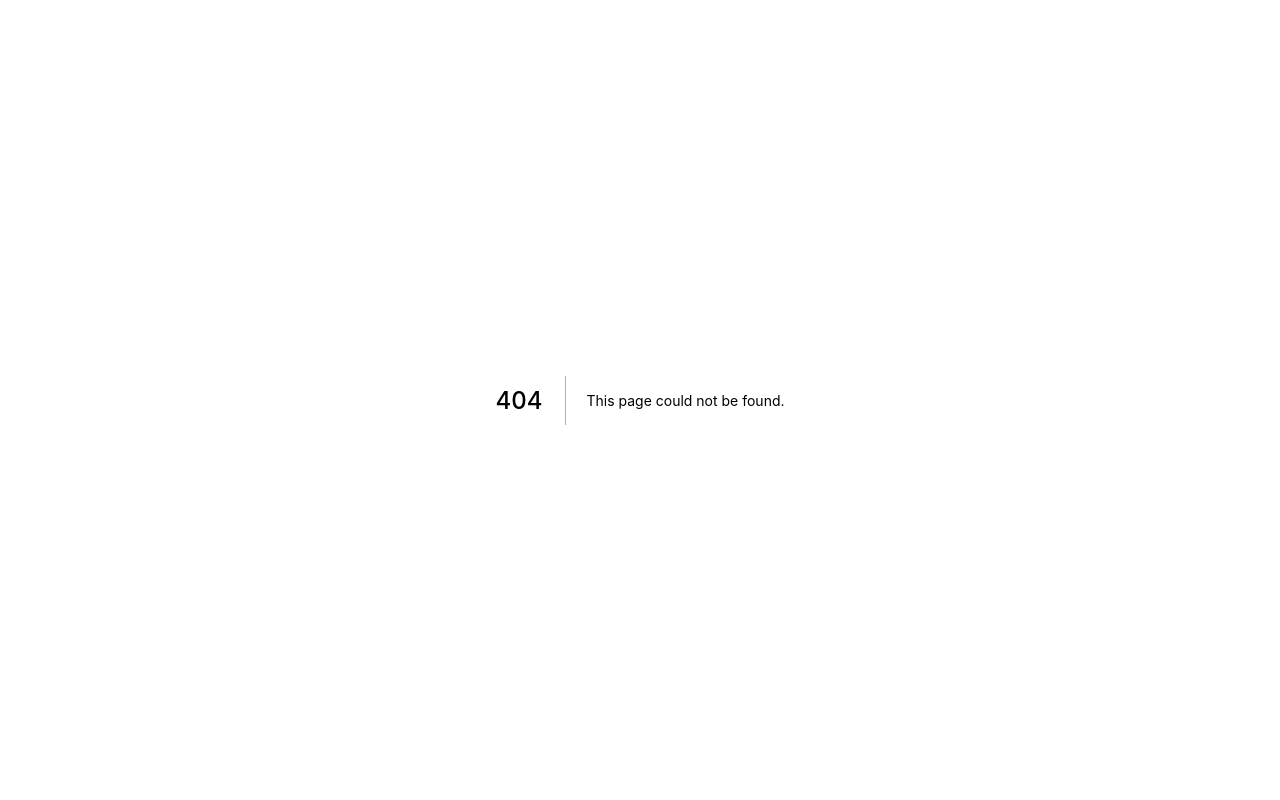
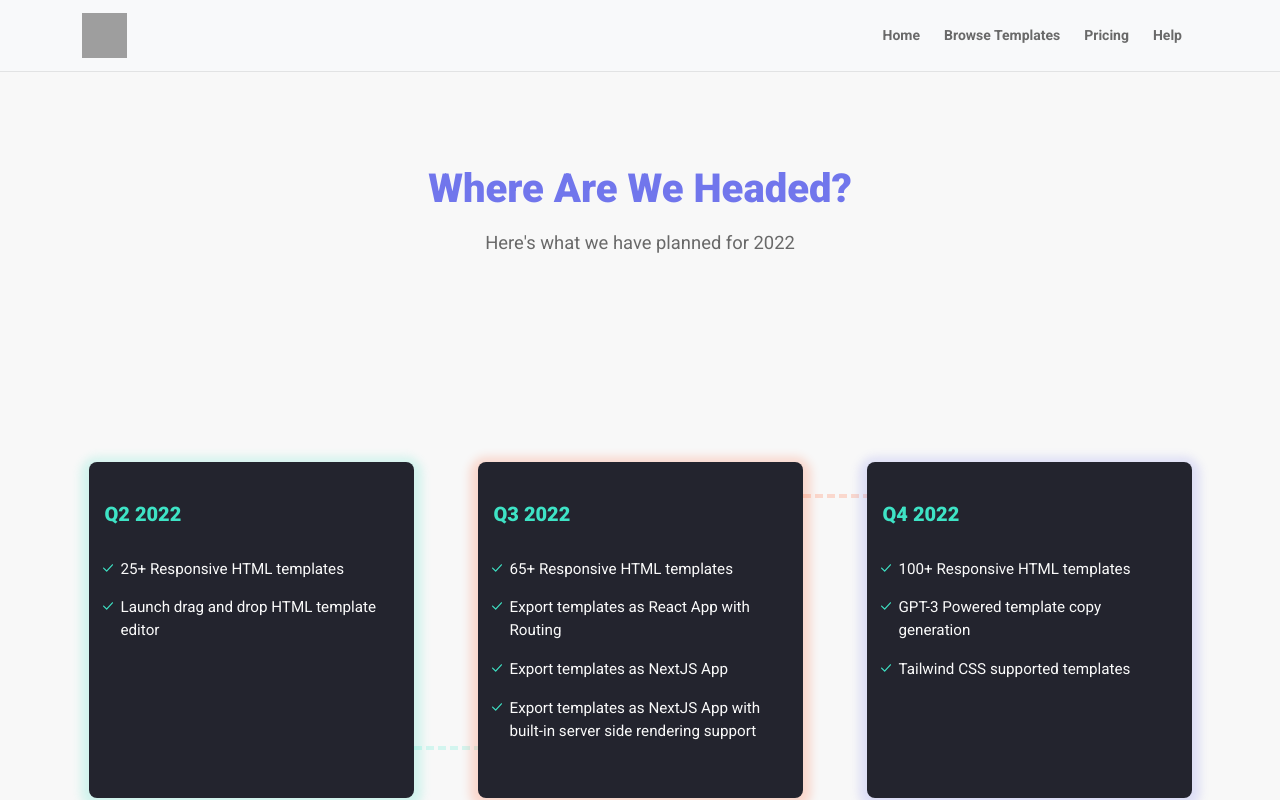
Before and after one commit to rrttalv/ezylanding-template-portal, a Next.js app: page /roadmap in a window 1280 px wide. Before the commit this address had no page. Shown: the top 800 px of the page. Built offline with nearby package versions, Linux system fonts and the light colour scheme; grey boxes are pictures that could not be loaded.

Commit message:
added roadmap page init

```diff
--- /dev/null
+++ b/pages/roadmap/index.js
@@ -0,0 +1,116 @@
+import Link from 'next/link'
+import { useState } from 'react'
+import Check from '../../assets/check.svg'
+import Layout from '../../components/Layout'
+
+const Roadmap = (props) => {
+
+  const [content] = useState([
+    {
+      title: 'Q2 2022',
+      className: 'connected bottom',
+      id: 'q2-2022',
+      goals: [
+        {
+          text: '25+ Responsive HTML templates',
+          hit: false,
+        },
+        {
+          text: 'Launch drag and drop HTML template editor',
+          hit: false,
+        }
+      ]
+    },
+    {
+      title: 'Q3 2022',
+      className: 'connected top',
+      id: 'q3-2022',
+      goals: [
+        {
+          text: '65+ Responsive HTML templates',
+          hit: false,
+        },
+        {
+          text: 'Export templates as React App with Routing',
+          hit: false,
+        },
+        {
+          text: 'Export templates as NextJS App',
+          hit: false,
+        },
+        {
+          text: 'Export templates as NextJS App with built-in server side rendering support',
+          hit: false,
+        }
+      ]
+    },
+    {
+      title: 'Q4 2022',
+      className: 'final',
+      id: 'q4-2022',
+      goals: [
+        {
+          text: '100+ Responsive HTML templates',
+          hit: false,
+        },
+        {
+          text: 'GPT-3 Powered template copy generation',
+          hit: false,
+        },
+        {
+          text: 'Tailwind CSS supported templates',
+          hit: false,
+        }
+      ]
+    }
+  ])
+
+  const getRoadmap = () => {
+    return (
+      <div className='roadmap'>
+        <div className='roadmap-wrapper'>
+          {content.map((item, idx) => {
+            const { title, id, goals, className } = item
+            return (
+              <div key={id} className={`roadmap-card ${className} q${idx + 2}`}>
+                <h3 className='roadmap-card_title'>{title}</h3>
+                <div className='roadmap-card_goals'>
+                  <ul className='roadmap-card_goals_list'>
+                    {
+                      goals.map((goal, idx) => {
+                        const { text } = goal
+                        return (
+                          <li key={id + idx} className='roadmap-card_goals_list-item'>
+                            <Check className='card-check' />
+                            {text}
+                          </li>
+                        )
+                      })
+                    }
+                  </ul>
+                </div>
+              </div>
+            )
+          })}
+        </div>
+      </div>
+    )
+  }
+
+  return (
+    <Layout>
+      <section className='landing-section container-fluid first-section section roadmap-section'>
+        <div className="section-text-wrapper center">
+          <h1 className='title text-main'>Where are we headed?</h1>
+          <p className="subtitle text-gray">Here's what we have planned for 2022</p>
+        </div>
+      </section>
+      <section className='landing-section container-fluid first-section section roadmap-content'>
+        {getRoadmap()}
+      </section>
+    </Layout>
+  )
+
+}
+
+export default Roadmap
--- /dev/null
+++ b/scss/_roadmap.scss
@@ -0,0 +1,80 @@
+.roadmap-content {
+  .roadmap {
+    overflow-y: auto;
+    width: 100%;
+    &-wrapper {
+      margin: 0 auto;
+      width: fit-content;
+      display: flex;
+      flex-direction: row;
+      padding: 3rem 0.5rem;
+    }
+    &-card.q2 {
+      box-shadow: 0px 3px 10px 8px rgba(var(--secondary-rgb), 0.2);
+    }
+    &-card.q3 {
+      box-shadow: 0px 3px 10px 8px rgba(var(--orange-red-rgb), 0.2);
+    }
+    &-card.q4 {
+      box-shadow: 0px 3px 10px 8px rgba(var(--main-rgb), 0.2);
+    }
+    &-card {
+      position: relative;
+      width: 325px;
+      padding: 2.5rem 1rem;
+      padding-right: 2rem;
+      &_title {
+        font-weight: 800;
+        font-size: 1.25rem;
+        margin-bottom: 2rem;
+        color: var(--secondary);
+      }
+      border-radius: 8px;
+      background-color: var(--dark-blue);
+      &_goals {
+        &_list {
+          list-style: none;
+          padding-left: 1rem;
+          &-item {
+            position: relative;
+            margin-bottom: 1rem;
+            font-size: 0.95rem;
+            color: var(--light);
+          }
+          .card-check {
+            width: 10px;
+            position: absolute;
+            left: -0.6rem;
+            top: 5px;
+            height: 10px;
+            margin-left: -0.5rem;
+            fill: var(--secondary);
+          }
+        }
+      }
+    }
+    &-card.connected {
+      margin-right: 4rem;
+      &::after {
+        content: "";
+        position: absolute;
+        right: -5rem;
+        width: 5rem;
+        z-index: -1;
+        border-collapse: collapse;
+      }
+    }
+    &-card.connected.bottom {
+      &::after {
+        bottom: 3rem;
+        border-bottom: 4px dashed rgba(var(--secondary-rgb), 0.2);
+      }
+    }
+    &-card.connected.top {
+      &::after {
+        border-bottom: 4px dashed rgba(var(--orange-red-rgb), 0.2);
+        top: 2rem;
+      }
+    }
+  }
+}
--- a/scss/style.scss
+++ b/scss/style.scss
@@ -8,6 +8,7 @@
 @import "_varia.scss";
 @import "_help.scss";
 @import "_pricing.scss";
+@import "_roadmap.scss";
 
 html {
   height: 100%;
```
Also changed, not shown: pages/pricing/index.js (+4 -4 lines), assets/main-line.svg (added), assets/secondary-line.svg (added).
